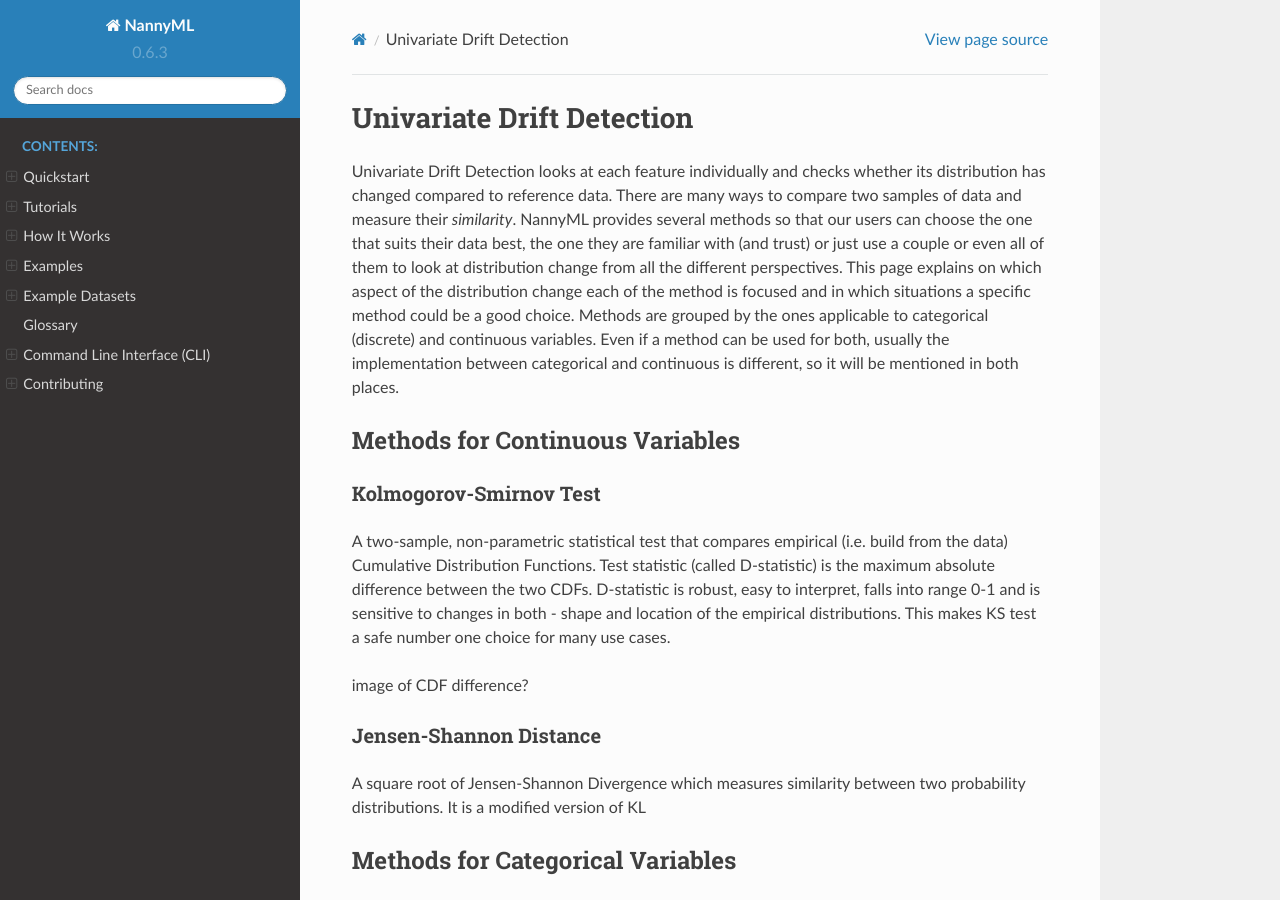
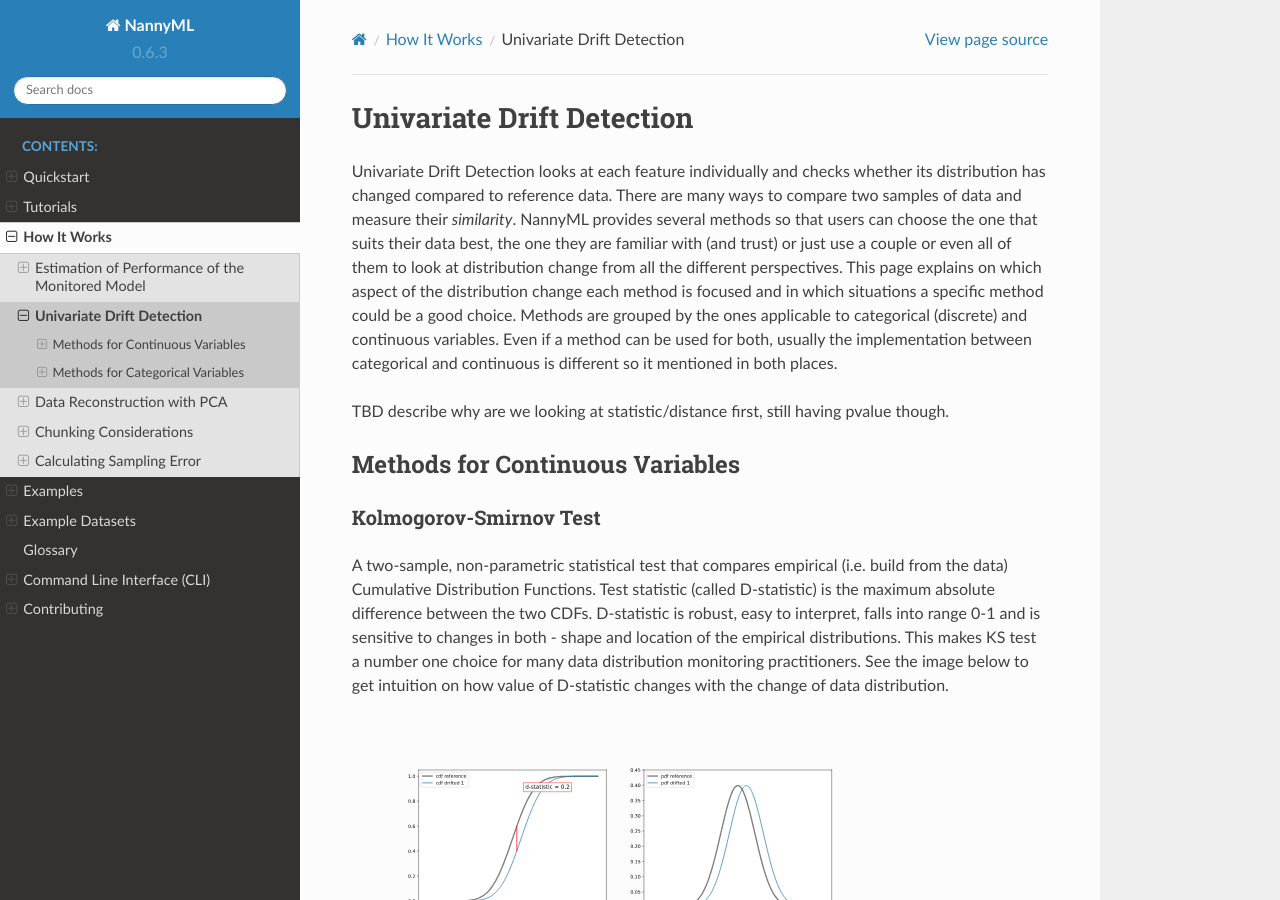
Before and after one commit to NannyML/nannyml, a Sphinx documentation site: the page built from docs/how_it_works/univariate_drift_detection.rst, in a window 1280 px wide and 900 px high. Built offline with Sphinx 7.4.7 and the Read the Docs theme 2.0.0, drawn with Linux system fonts in a browser that asks for light colours; pages that are not in the unit, such as notebooks, are missing from menus.

Commit message:
4. Add how-it-works docs, WIP2

```diff
--- a/docs/how_it_works.rst
+++ b/docs/how_it_works.rst
@@ -8,6 +8,7 @@ How It Works
     :maxdepth: 2
 
     how_it_works/performance_estimation
+    how_it_works/univariate_drift_detection
     how_it_works/data_reconstruction
     how_it_works/chunking_data
     how_it_works/estimation_of_standard_error
--- a/docs/how_it_works/univariate_drift_detection.rst
+++ b/docs/how_it_works/univariate_drift_detection.rst
@@ -5,13 +5,14 @@ Univariate Drift Detection
 
 Univariate Drift Detection looks at each feature individually and checks whether its
 distribution has changed compared to reference data. There are many ways to compare two samples of data and measure
-their *similarity*. NannyML provides several methods so that our users can choose the one that suits
+their *similarity*. NannyML provides several methods so that users can choose the one that suits
 their data best, the one they are familiar with (and trust) or just use a couple or even all of them to look at
 distribution change from all the different perspectives. This page explains on which aspect of the distribution change
-each of the method is focused and in which situations a specific method could be a good choice. Methods are grouped
+each method is focused and in which situations a specific method could be a good choice. Methods are grouped
 by the ones applicable to categorical (discrete) and continuous variables. Even if a method can be used for both,
-usually the implementation between categorical and continuous is different, so it will be mentioned in both places.
+usually the implementation between categorical and continuous is different so it mentioned in both places.
 
+TBD describe why are we looking at statistic/distance first, still having pvalue though.
 
 .. _univariate-drift-detection-continuous-methods:
 
@@ -25,9 +26,14 @@ Kolmogorov-Smirnov Test
 A two-sample, non-parametric statistical test that compares empirical (i.e. build from the data) Cumulative
 Distribution Functions. Test statistic (called D-statistic) is the maximum absolute difference between the two CDFs.
 D-statistic is robust, easy to interpret, falls into range 0-1 and is sensitive to changes in both - shape and
-location of the empirical distributions. This makes KS test a safe number one choice for many use cases.
+location of the empirical distributions. This makes KS test a number one choice for many data distribution monitoring
+practitioners. See the image below to get intuition on how value of D-statistic changes with the change of data
+distribution.
 
-image of CDF difference?
+
+.. image:: ../_static/how-it-works-univariate-drift-detection-ks.svg
+    :width: 400pt
+
 
 Jensen-Shannon Distance
 ........................
```
Also changed, not shown: docs/_static/how-it-works-univariate-drift-detection-ks.svg (added), 1 other file.
